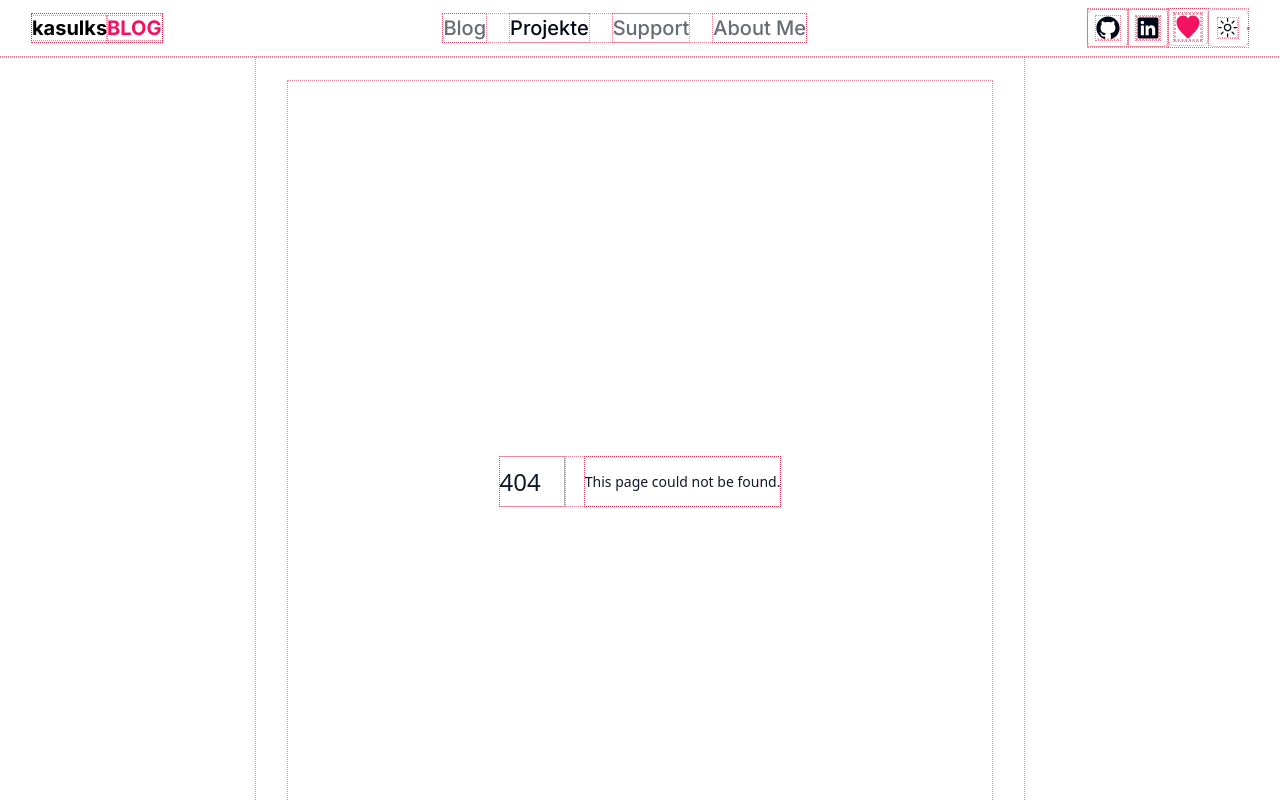
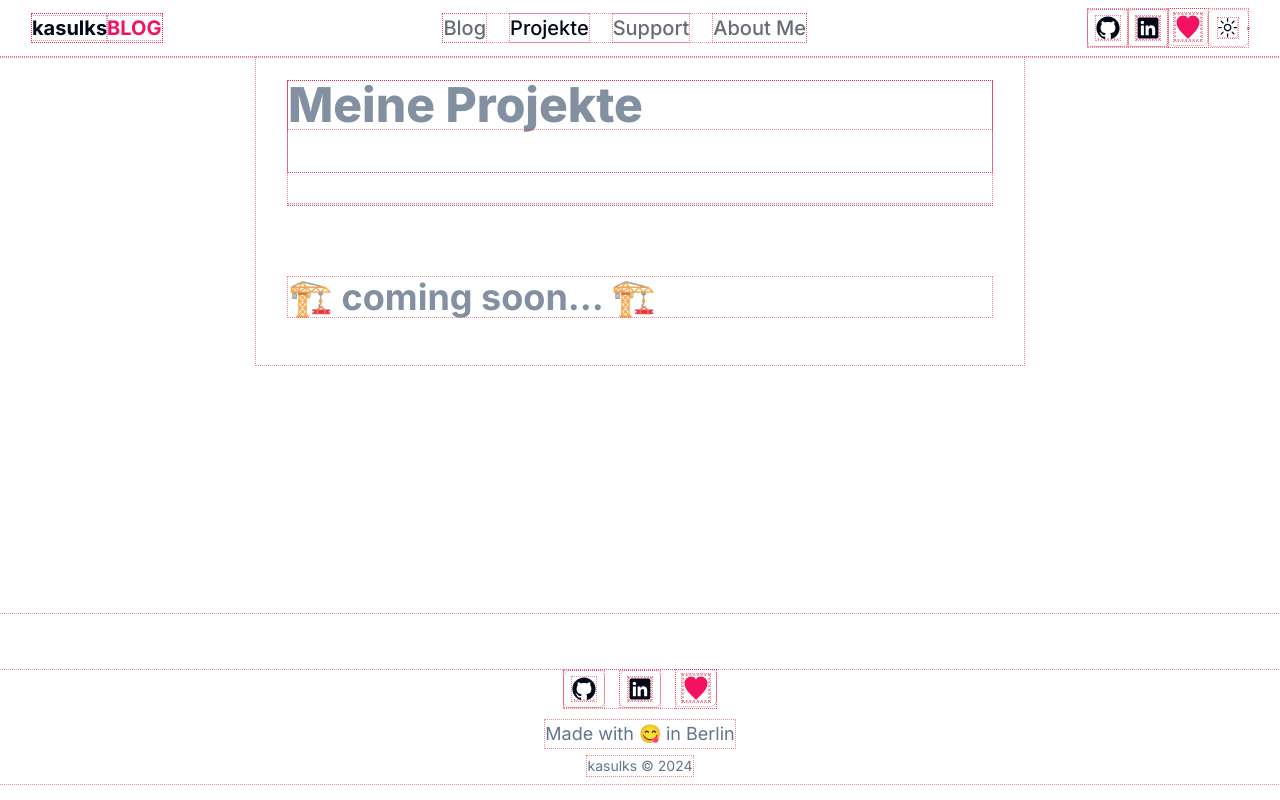
Before and after one commit to kasulk/blog, a Next.js app: page /projekte in a window 1280 px wide. Before the commit this address had no page. Shown: the top 800 px of the page. Built offline with nearby package versions, Linux system fonts and the light colour scheme.

Commit message:
create ProjectsPage

```diff
--- /dev/null
+++ b/src/app/projekte/page.tsx
@@ -0,0 +1,20 @@
+import { Metadata } from "next";
+import { PageHeader, H2 } from "@/components";
+import { siteConfig } from "@/config";
+
+export const metadata: Metadata = {
+  title: `Projekte | ${siteConfig.name}`,
+  description: "Hier findest du eine Auswahl meiner Web-Projekte",
+};
+
+export default function ProjectsPage() {
+  return (
+    <>
+      <PageHeader className="text-muted-foreground/80">
+        Meine Projekte
+      </PageHeader>
+
+      <H2 className="text-muted-foreground/80">🏗 coming soon... 🏗</H2>
+    </>
+  );
+}
--- a/src/components/PageHeader.tsx
+++ b/src/components/PageHeader.tsx
@@ -1,15 +1,16 @@
 import { H1 } from "@/components";
 
 type Props = {
+  className?: string;
   children: React.ReactNode;
 };
 
-export function PageHeader({ children }: Props) {
+export function PageHeader({ className, children }: Props) {
   return (
     <header>
       <div className="flex flex-col items-start gap-4 md:flex-row md:justify-between md:gap-8">
         <div className="flex-1 space-x-4">
-          <H1>{children}</H1>
+          <H1 className={className}>{children}</H1>
         </div>
       </div>
       <hr className="my-8" />
--- a/src/components/SiteFooter/SiteFooter.tsx
+++ b/src/components/SiteFooter/SiteFooter.tsx
@@ -3,7 +3,7 @@ import { siteConfig } from "@/config";
 
 export function SiteFooter() {
   return (
-    <footer>
+    <footer className="mt-auto">
       <div className="mb-4 mt-14 flex flex-col items-center">
         <div className="mb-3 flex items-center space-x-4">
           <SocialLinks />
```
